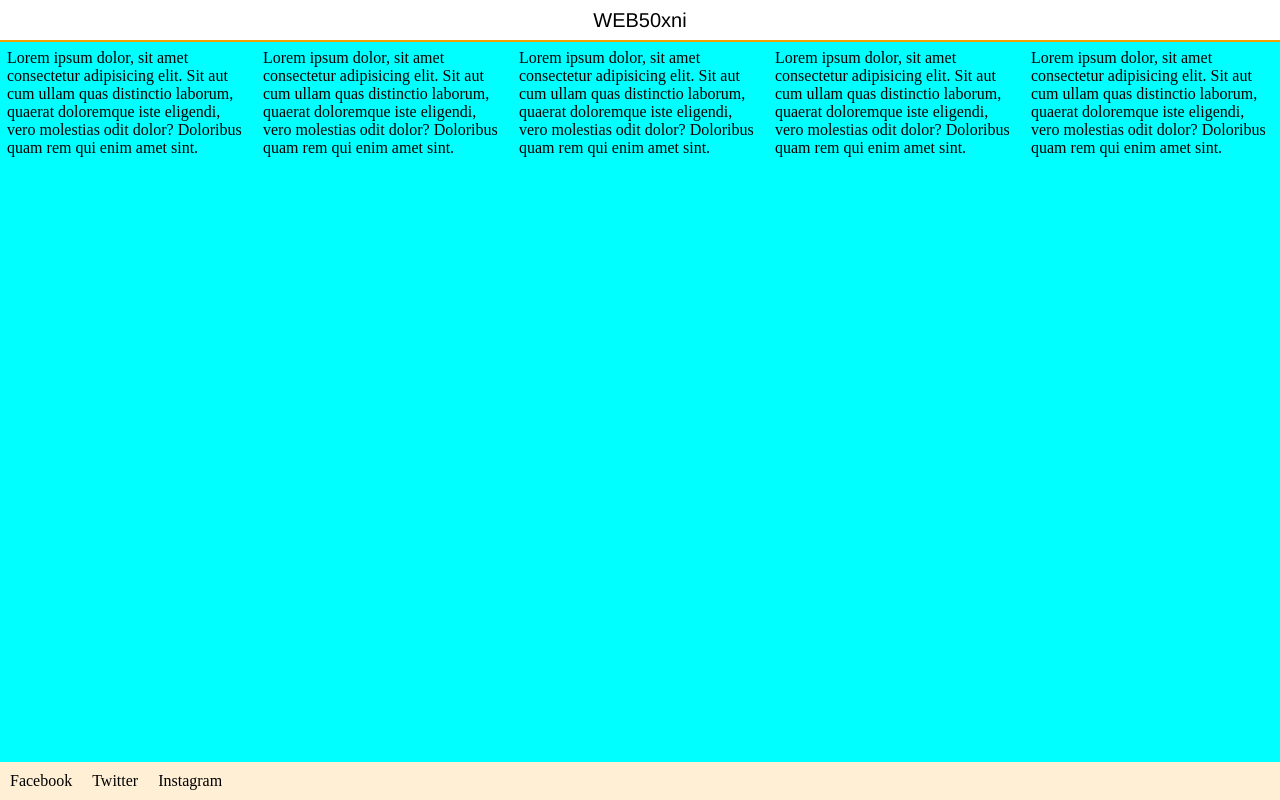
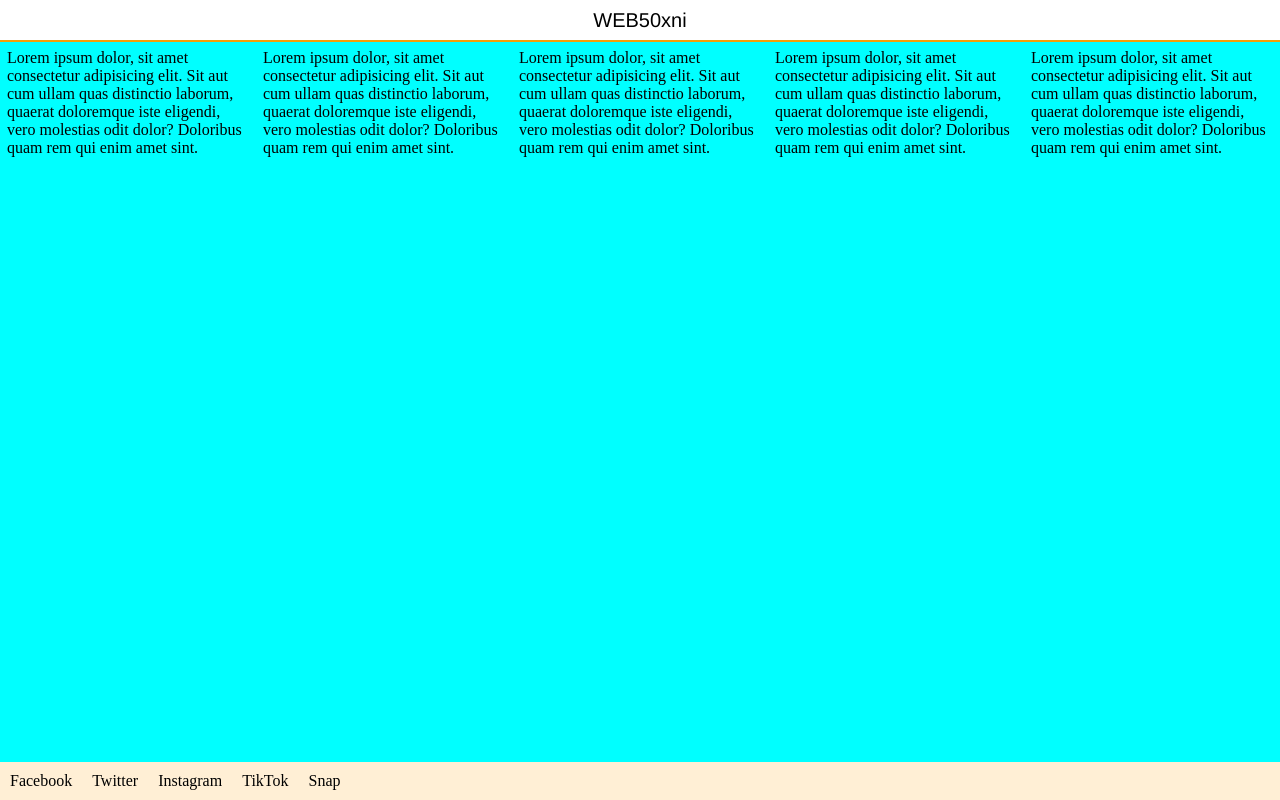
Before and after one commit to lars505/semana1, a plain HTML site: page index.html in a window 1280 px wide. Drawn offline with Linux system fonts and the light colour scheme.

Commit message:
Update index.html
se agregaron las dos redes sociales que faltaban

```diff
--- a/index.html
+++ b/index.html
@@ -23,6 +23,9 @@
         <li>Facebook</li>
         <li>Twitter</li>
         <li>Instagram</li>
+        <li>TikTok</li>
+        <li>Snap</li>
+
     </ul>
    </footer>
 
```
